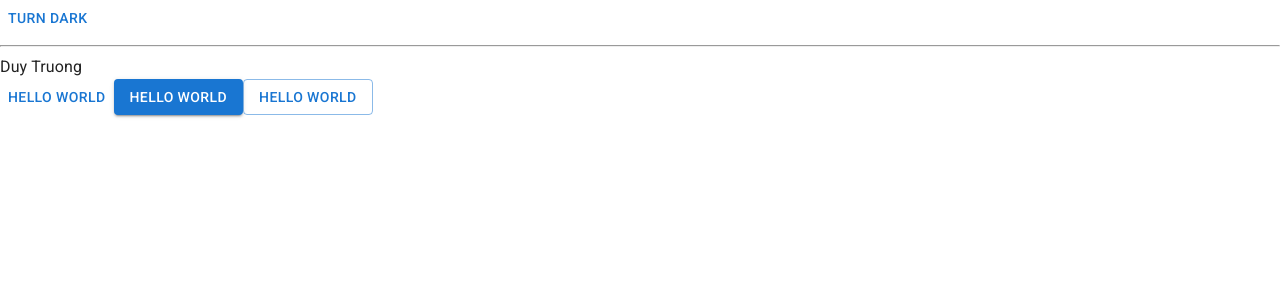
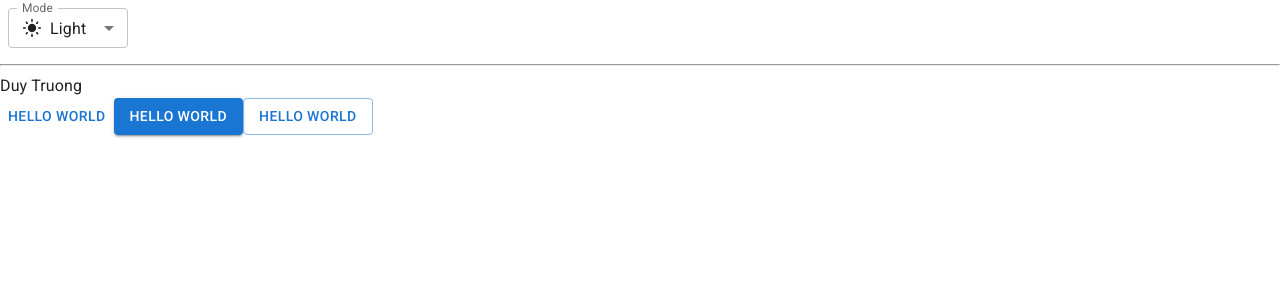
Before and after one commit to truonghoangbaoduy/trello-web, a React (Vite) app: page / in a window 1280 px wide. Shown: the top 300 px of the page. Built offline with nearby package versions, Linux system fonts and the light colour scheme.

Commit message:
create component modeSelect

```diff
--- a/src/App.jsx
+++ b/src/App.jsx
@@ -1,18 +1,10 @@
 import Button from "@mui/material/Button";
-import { useColorScheme } from "@mui/material/styles";
+import ModeSelect from "./components/ModeSelect";
 
 function App() {
-  const { mode, setMode } = useColorScheme();
-
   return (
     <>
-      <Button
-        onClick={() => {
-          setMode(mode === "light" ? "dark" : "light");
-        }}
-      >
-        {mode === "light" ? "Turn dark" : "Turn light"}
-      </Button>
+      <ModeSelect />
       <hr />
       <div>Duy Truong</div>
       <Button variant="text">Hello World</Button>
--- /dev/null
+++ b/src/components/ModeSelect/index.jsx
@@ -0,0 +1,54 @@
+import InputLabel from "@mui/material/InputLabel";
+import MenuItem from "@mui/material/MenuItem";
+import FormControl from "@mui/material/FormControl";
+import Select from "@mui/material/Select";
+import Box from "@mui/material/Box";
+import { useState } from "react";
+import { useColorScheme } from "@mui/material";
+
+//Icons
+import LightModeIcon from "@mui/icons-material/LightMode";
+import DarkModeOutlinedIcon from "@mui/icons-material/DarkModeOutlined";
+import SettingsBrightnessOutlinedIcon from "@mui/icons-material/SettingsBrightnessOutlined";
+
+const ModeSelect = () => {
+  const { mode, setMode } = useColorScheme();
+
+  const handleChange = (event) => {
+    setMode(event.target.value);
+  };
+
+  return (
+    <FormControl sx={{ m: 1, minWidth: 120 }} size="small">
+      <InputLabel id="label-select-dark-light-mode">Mode</InputLabel>
+      <Select
+        labelId="label-select-dark-light-mode"
+        id="select-dark-light-mode"
+        value={mode}
+        label="Mode"
+        onChange={handleChange}
+      >
+        <MenuItem value="light">
+          <Box sx={{ display: "flex", alignItems: "center", gap: 1 }}>
+            <LightModeIcon fontSize="small" /> Light
+          </Box>
+        </MenuItem>
+        <MenuItem value="dark">
+          <Box sx={{ display: "flex", alignItems: "center", gap: 1 }}>
+            <DarkModeOutlinedIcon fontSize="small" />
+            Dark
+          </Box>
+        </MenuItem>
+        <MenuItem value="system">
+          <Box sx={{ display: "flex", alignItems: "center", gap: 1 }}>
+            {" "}
+            <SettingsBrightnessOutlinedIcon fontSize="small" />
+            System
+          </Box>
+        </MenuItem>
+      </Select>
+    </FormControl>
+  );
+};
+
+export default ModeSelect;
```
Also changed, not shown: src/components/AppBar/index.jsx (added, +19 -0 lines).
